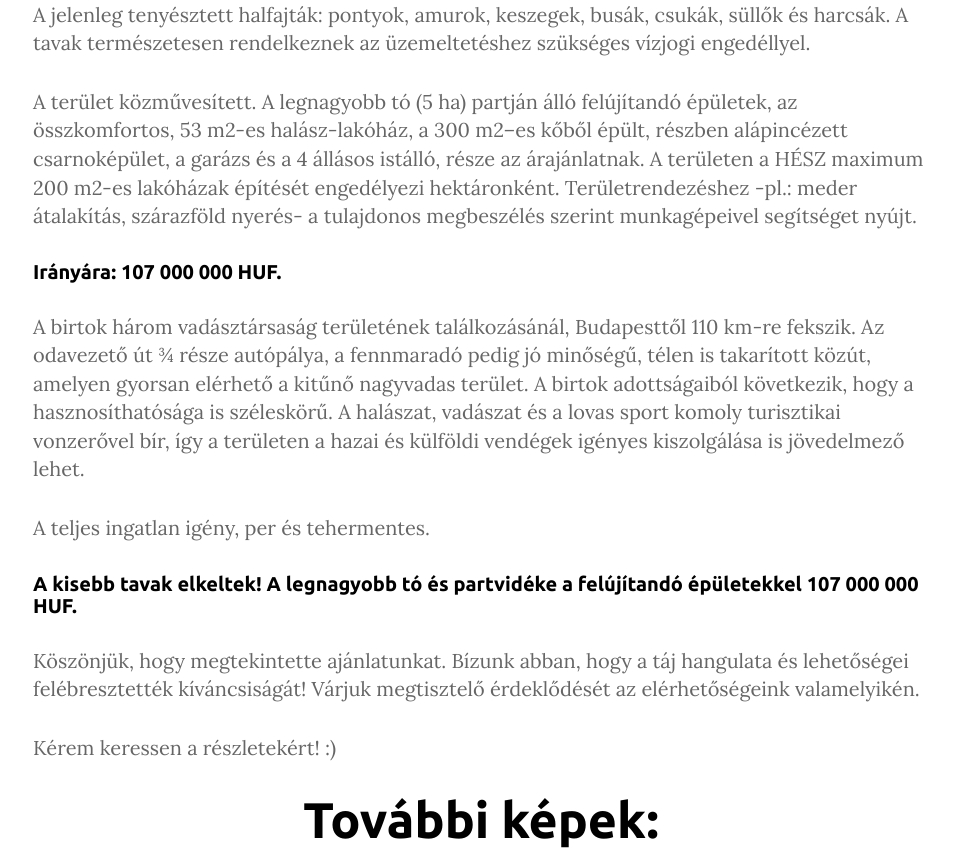
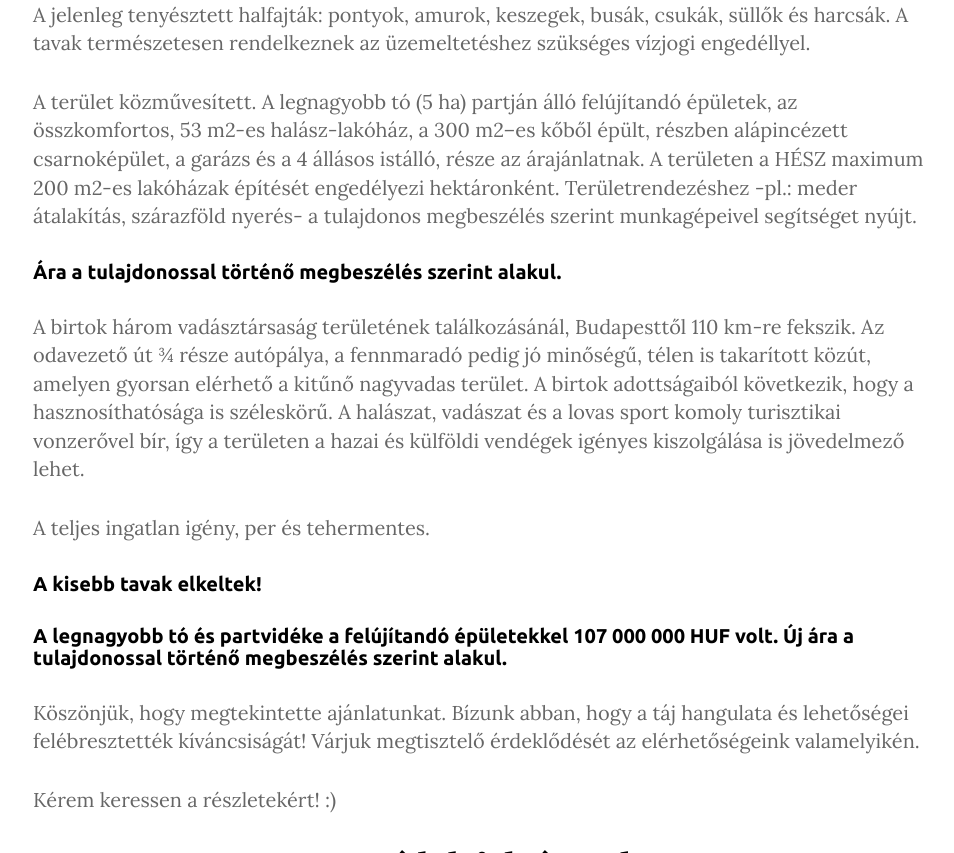
Before and after one commit to darabos/megingat, a Jekyll site: the page built from elado/halgazdasag/index.md, in a window 1280 px wide and 900 px high, scrolled down 6178 px, cut to the strip 0-853 px from the top of the window. Shown: the whole strip, without its empty margins (159-1113 px from the left). Built offline with Jekyll 4.4.1, drawn with Linux system fonts in a browser that asks for light colours; nearby versions of some CDN libraries; some of the changed text lies outside the part shown.

Commit message:
Árat módosítottam!
Árat módosítottam!

```diff
--- a/elado/halgazdasag/index.md
+++ b/elado/halgazdasag/index.md
@@ -33,13 +33,15 @@ A jelenleg tenyésztett halfajták: pontyok, amurok, keszegek, busák, csukák,
 
 A terület közművesített. A legnagyobb tó (5 ha) partján álló felújítandó épületek, az összkomfortos, 53 m2-es halász-lakóház, a 300 m2–es kőből épült, részben alápincézett csarnoképület, a garázs és a 4 állásos istálló, része az árajánlatnak. A területen a HÉSZ maximum 200 m2-es lakóházak építését engedélyezi hektáronként. Területrendezéshez -pl.: meder átalakítás, szárazföld nyerés- a tulajdonos megbeszélés szerint munkagépeivel segítséget nyújt.
 
-## Irányára: 107 000 000 HUF.
+## Ára a tulajdonossal történő megbeszélés szerint alakul.
 
 A birtok három vadásztársaság területének találkozásánál, Budapesttől 110 km-re fekszik. Az odavezető út ¾ része autópálya, a fennmaradó pedig jó minőségű, télen is takarított közút, amelyen gyorsan elérhető a kitűnő nagyvadas terület. A birtok adottságaiból következik, hogy a hasznosíthatósága is széleskörű. A halászat, vadászat és a lovas sport komoly turisztikai vonzerővel bír, így a területen a hazai és külföldi vendégek igényes kiszolgálása is jövedelmező lehet.
 
 A teljes ingatlan igény, per és tehermentes.
 
-## A kisebb tavak elkeltek! A legnagyobb tó és partvidéke a felújítandó épületekkel 107 000 000 HUF.
+## A kisebb tavak elkeltek!
+
+## A legnagyobb tó és partvidéke a felújítandó épületekkel 107 000 000 HUF volt. Új ára a tulajdonossal történő megbeszélés szerint alakul.
 
 Köszönjük, hogy megtekintette ajánlatunkat. Bízunk abban, hogy a táj hangulata és lehetőségei felébresztették kíváncsiságát!
 Várjuk megtisztelő érdeklődését az elérhetőségeink valamelyikén.
```
Also changed, not shown: other parts of elado/halgazdasag/index.md (+1 -1 lines).
